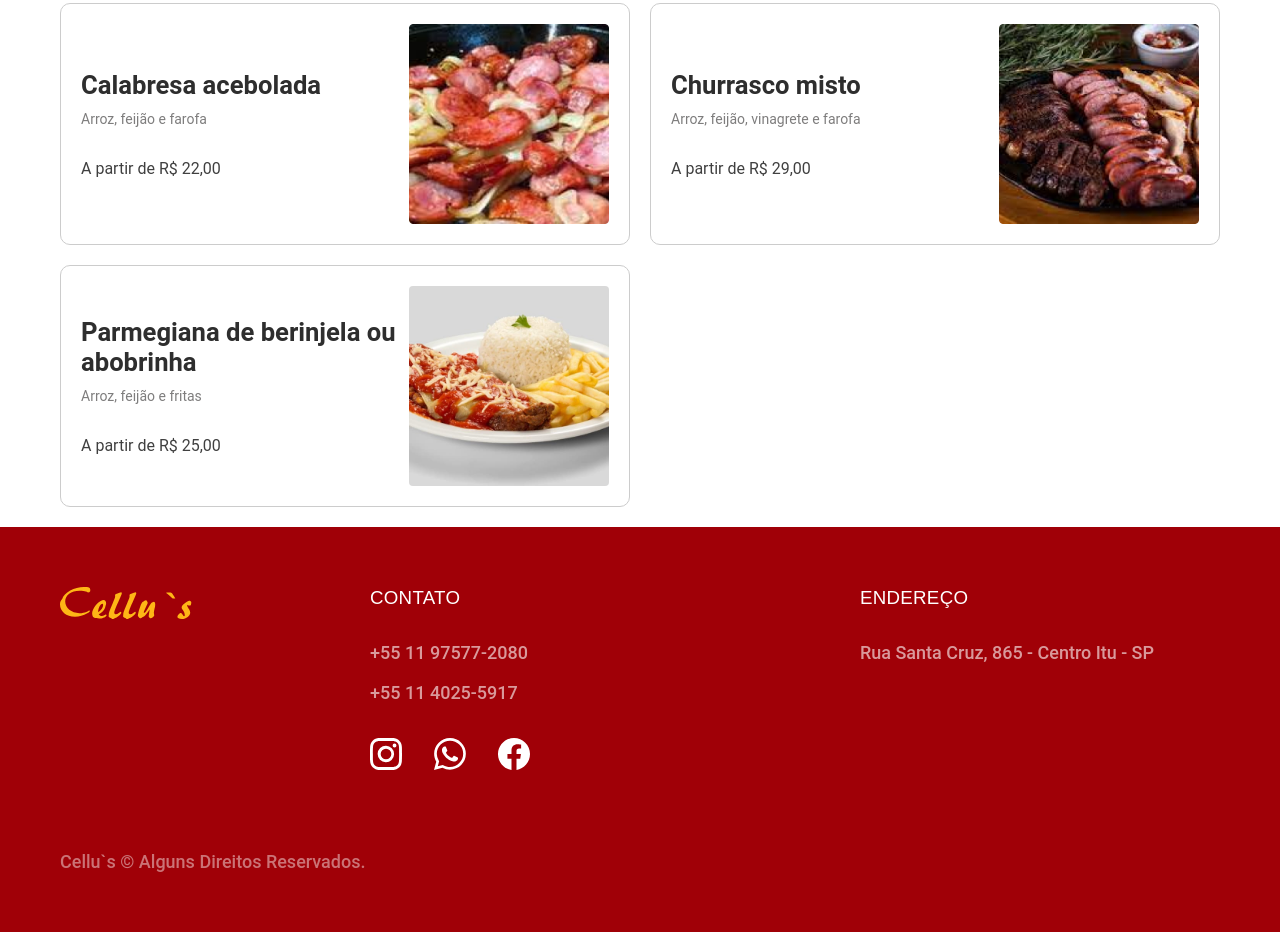
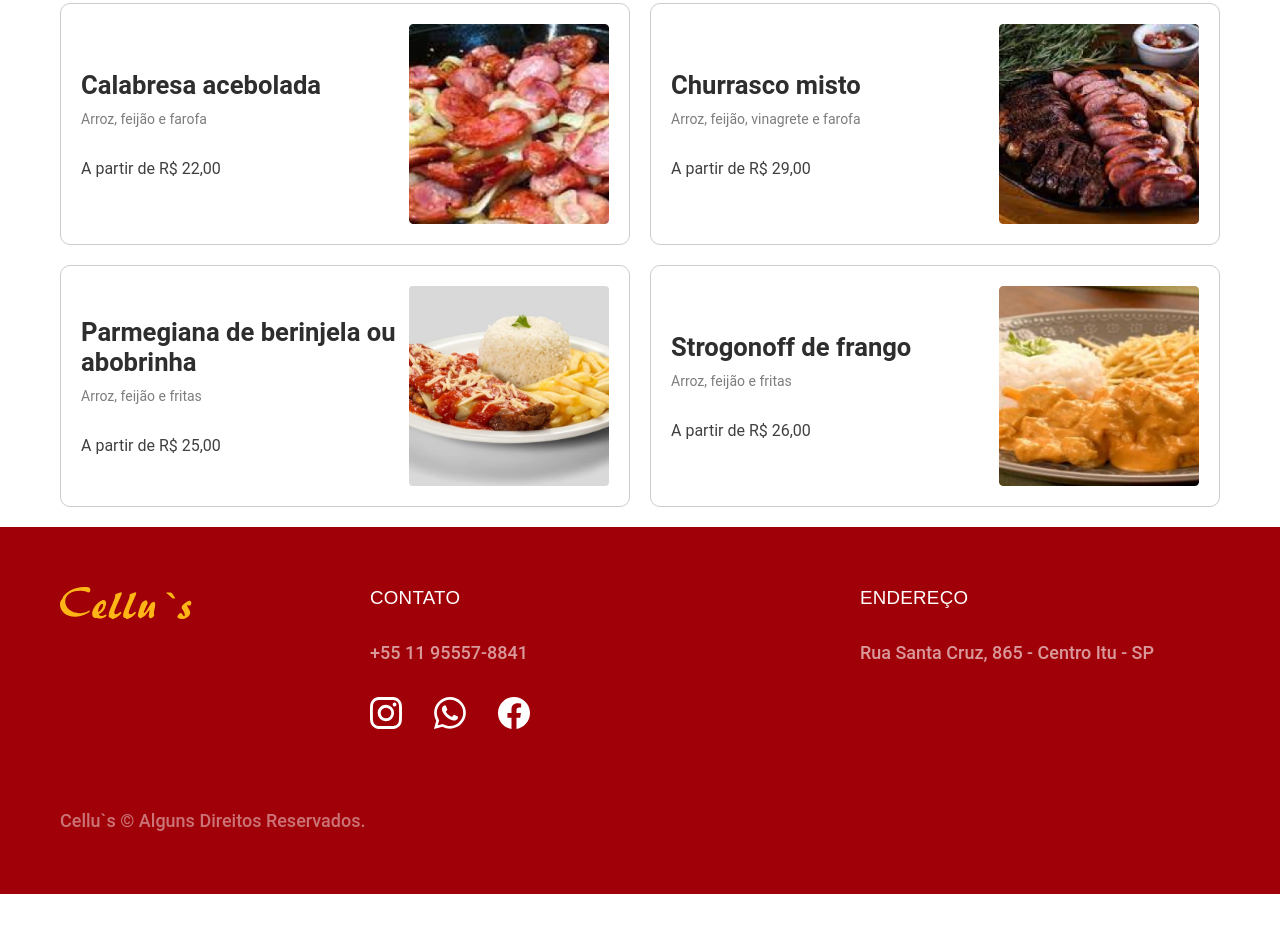
Before and after one commit to ThMesquita/Cellus-centro, a plain HTML site: page index.html in a window 1280 px wide. Shown: the part 2466-3398 px from the top of the page. After the commit the page ends 3360 px from the top, so only its background shows below. Drawn offline with Linux system fonts and the light colour scheme.

Commit message:
correcao telefone e adicao de prato

```diff
--- a/index.html
+++ b/index.html
@@ -202,6 +202,14 @@
         </div>
         <img src="./img/pratos/parmegianacarne.jpg" alt="Parmegiana de berinjela">
       </li>
+      <li class="item-cardapio">
+        <div>
+          <h1>Strogonoff de frango</h1>
+          <p class="descricao-prato">Arroz, feijão e fritas</p>
+          <p class="preco">A partir de R$ 26,00</p>
+        </div>
+        <img src="./img/pratos/strogonoff.jpg" alt="Strogonoff de frango">
+      </li>
     </ul>
   </section>
 
@@ -211,8 +219,7 @@
       <div class="footer-contato">
         <h3 class="footer-title">Contato</h3>
         <ul class="footer-subtitle">
-          <li><a href="tel:+5511975772080">+55 11 97577-2080</a></li>
-          <li><a href="tel:+551140255917">+55 11 4025-5917</a></li>
+          <li><a href="tel:+5511955578841">+55 11 95557-8841</a></li>
         </ul>
         <div class="footer-redes">
           <a href="https://www.instagram.com/cellusrestaurante/" target="_blank">
```
Also changed, not shown: img/pratos/strogonoff.jpg (added).
